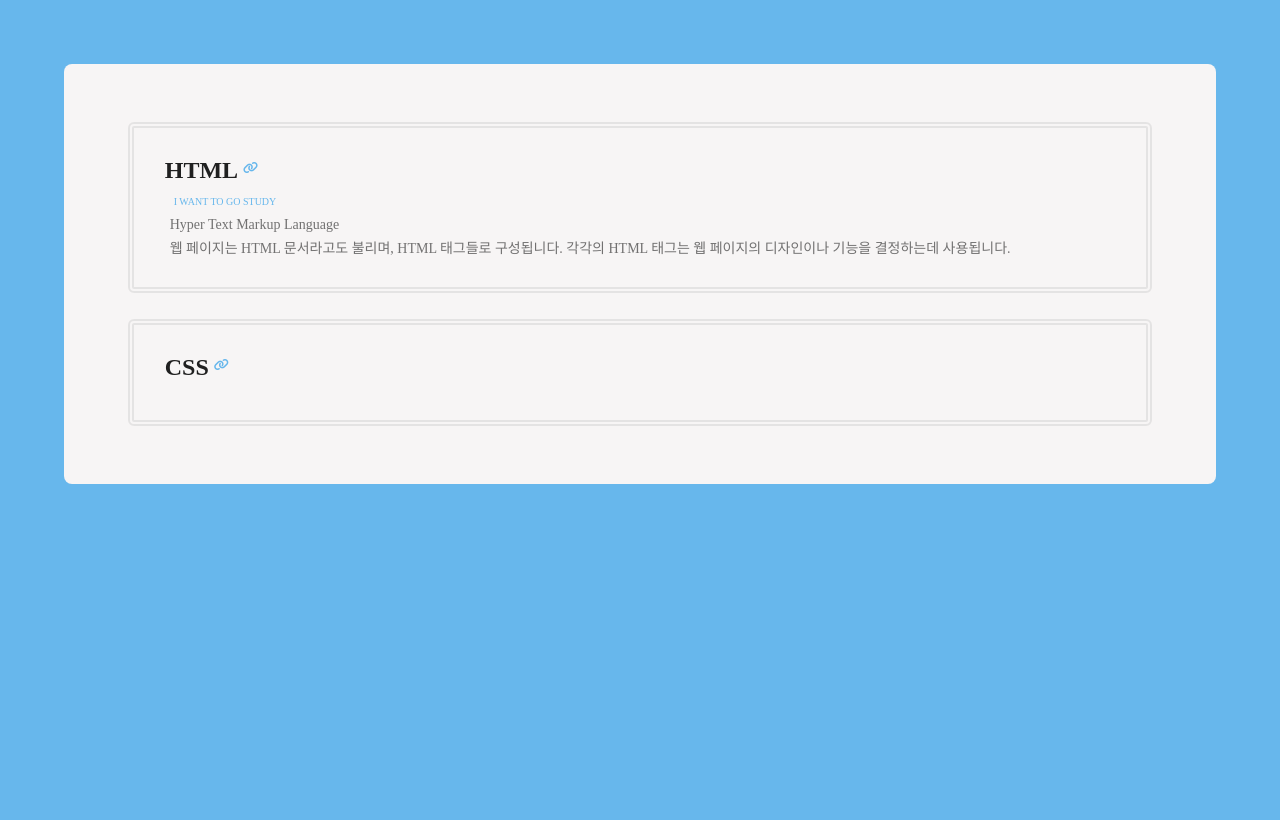
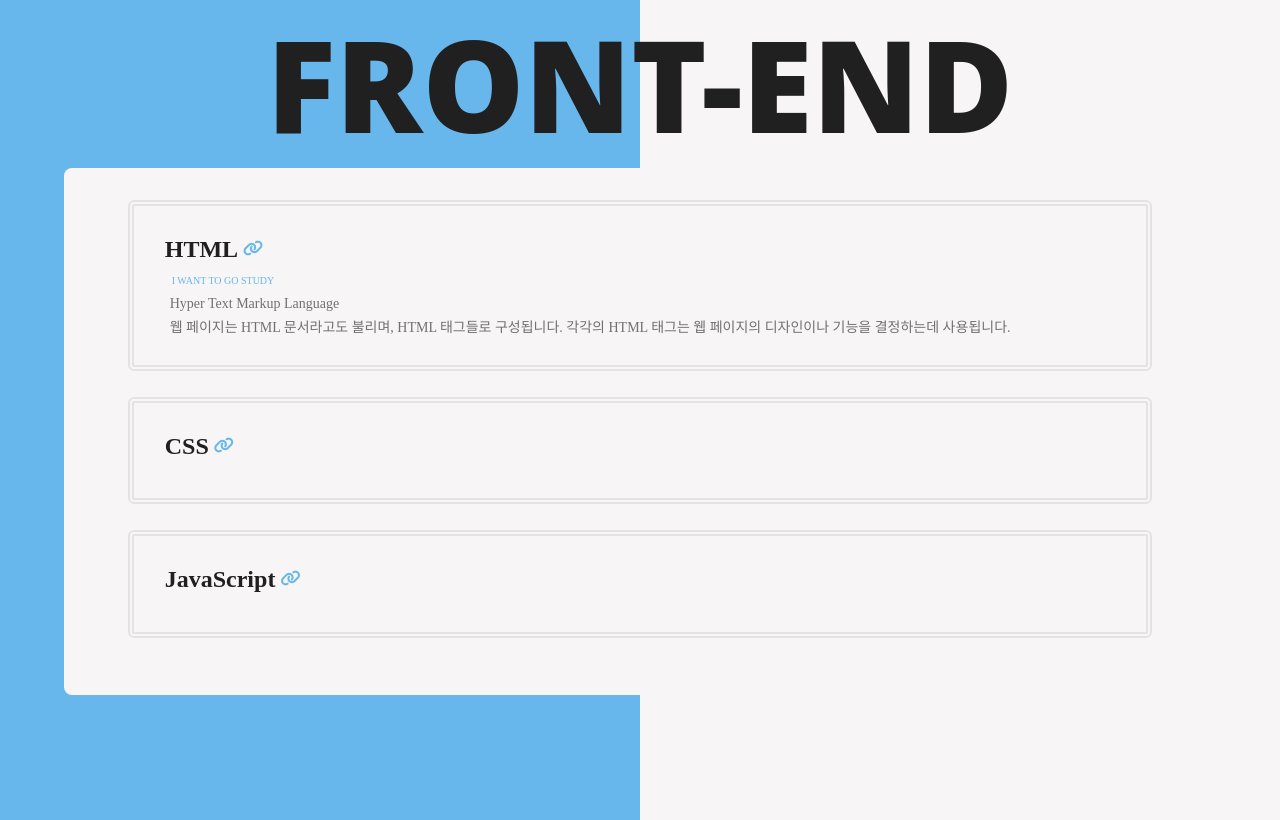
Before and after one commit to bbiyongel/loadmap_IT, a plain HTML site: page html/web/web-front.html in a window 1280 px wide. Both pictures are taken after a click on the element "HTML". Drawn offline with Linux system fonts and the light colour scheme.

Commit message:
Update Front-End View

```diff
--- a/css/web-front.css
+++ b/css/web-front.css
@@ -16,22 +16,38 @@
 }
 
 body {
-  background: var(--main-blue);
+  height: 100vh;
+  margin: 0;
+  background: linear-gradient(90deg, var(--main-blue) 50%, var(--main-white) 50%);
 }
 
+/* 비활성화 클래스 */
 .deactivation {
   display: none;
 }
 
+/* 메인 타이틀 */
+.mainTitle {
+  text-align: center;
+  margin: 20px 0;
+  color: var(--main-black);
+  font-size: 10vw;
+  font-family: 'Open Sans', sans-serif;
+  font-weight: 900;
+  text-transform: uppercase;
+}
+
+/* 백그라운드 카드뷰 전체 */
 .bgCardView {
-  margin: 5%;
+  margin: 0 5%;
   padding: 2.5% 5%;
   border-radius: 8px;
   background-color: var(--main-white);
 }
 
+/* 카드뷰 */
 .bgCardView .cardViews .cardView {
-  margin: 2.5% 0;
+  margin-bottom: 2.5%;
   padding: 3%;
   border: double 6px var(--light-gray);
   border-radius: 6px;
@@ -42,34 +58,34 @@ body {
   align-items: center;
 }
 
-.bgCardView .cardViews .cardView .title {
+.bgCardView .cardViews .cardView .cardTitle {
   font-size: 24px;
   font-weight: 800;
   margin-bottom: 10px;
 }
 
-.bgCardView .cardViews .cardView .title:hover {
+.bgCardView .cardViews .cardView .cardTitle:hover {
   color: brown;
   cursor: pointer;
 }
 
-.bgCardView .cardViews .cardView i {
-  font-size: 12px;
+.bgCardView .cardViews .cardView .linkBtn {
+  font-size: 16px;
   color: var(--main-blue);
   margin-left: 5px;
-  margin-bottom: 14px;
+  margin-bottom: 12px;
 }
 
-.bgCardView .cardViews .cardView i:hover {
+.bgCardView .cardViews .cardView .linkBtn:hover {
   color: brown;
   cursor: pointer;
 }
 
 .bgCardView .cardViews .cardView a {
   font-size: 10px;
-  font-weight: 300;
+  font-weight: 500;
   color: var(--main-blue);
-  margin: 5px;
+  margin: 3px;
   padding: 1px 4px;
 }
 
--- a/html/web/web-front.html
+++ b/html/web/web-front.html
@@ -13,12 +13,13 @@
   <title>Load Map</title>
 </head>
 <body>
+  <h1 class="mainTitle" data-split="Front-End">Front-End</h1>
   <section class="bgCardView">
     <ul class="cardViews">
       <li class="cardView">
         <div class="titleAndLink">
-          <h2 class="title">HTML</h2>
-          <i class="fas fa-link"></i>
+          <h2 class="cardTitle">HTML</h2>
+          <i class="fas fa-link linkBtn"></i>
         </div>
 
         <div class="commentsBox deactivation">
@@ -30,8 +31,8 @@
 
       <li class="cardView">
         <div class="titleAndLink">
-          <h2 class="title">CSS</h2>
-          <i class="fas fa-link"></i>
+          <h2 class="cardTitle">CSS</h2>
+          <i class="fas fa-link linkBtn"></i>
         </div>
 
         <div class="commentsBox deactivation">
@@ -40,6 +41,19 @@
           <p class="comments">CSS는 웹 페이지를 꾸미려고 작성하는 코드입니다. CSS 기초에서 여러분이 처음 시작하며 필요한 내용을 익히도록 도와드립니다.</p>
         </div>
       </li>
+
+      <li class="cardView">
+        <div class="titleAndLink">
+          <h2 class="cardTitle">JavaScript</h2>
+          <i class="fas fa-link linkBtn"></i>
+        </div>
+
+        <div class="commentsBox deactivation">
+          <a href="https://youtu.be/q41J1npj86M">I WANT TO GO STUDY</a>
+          <p class="comments">JavaScript</p>
+          <p class="comments">객체지향 스크립트 언어로 웹페이지의 동작을 담당한다. 예를 들어 자바스크립트를 이용하여 ‘버튼을 클릭하면 밑에 날짜를 보여줘’라는 식의 명령을 내릴 수 있다.</p>
+        </div>
+      </li>
     </ul>
   </section>
 </body>
--- a/js/web-front.js
+++ b/js/web-front.js
@@ -1,4 +1,5 @@
-const cardTitles = document.getElementsByClassName("title");
+const cardTitles = document.getElementsByClassName("cardTitle"),
+  linkBtns = document.getElementsByClassName("linkBtn");
 
 function showBoxes(event) {
   const cardView = event.target.parentNode.parentNode,
@@ -7,12 +8,21 @@ function showBoxes(event) {
   commentsBox.classList.toggle("deactivation");
 }
 
-
+function moveSite(event) {
+  const cardView = event.target.parentNode.parentNode,
+    commentsBox = cardView.childNodes[3],
+    link = commentsBox.childNodes[1];
+  location.href = link.href;
+}
 
 function init() {
   Array.from(cardTitles).forEach((cardTitle) => {
     cardTitle.addEventListener("click", showBoxes);
-  })
+  });
+
+  Array.from(linkBtns).forEach((linkBtn) => {
+    linkBtn.addEventListener("click", moveSite);
+  });
 }
 
 init();
```
